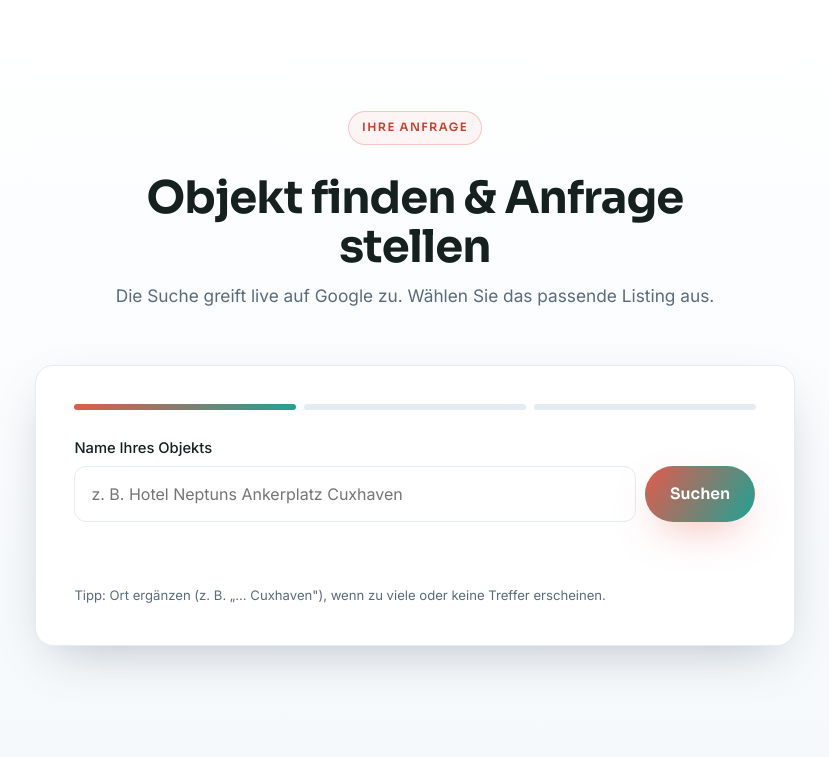
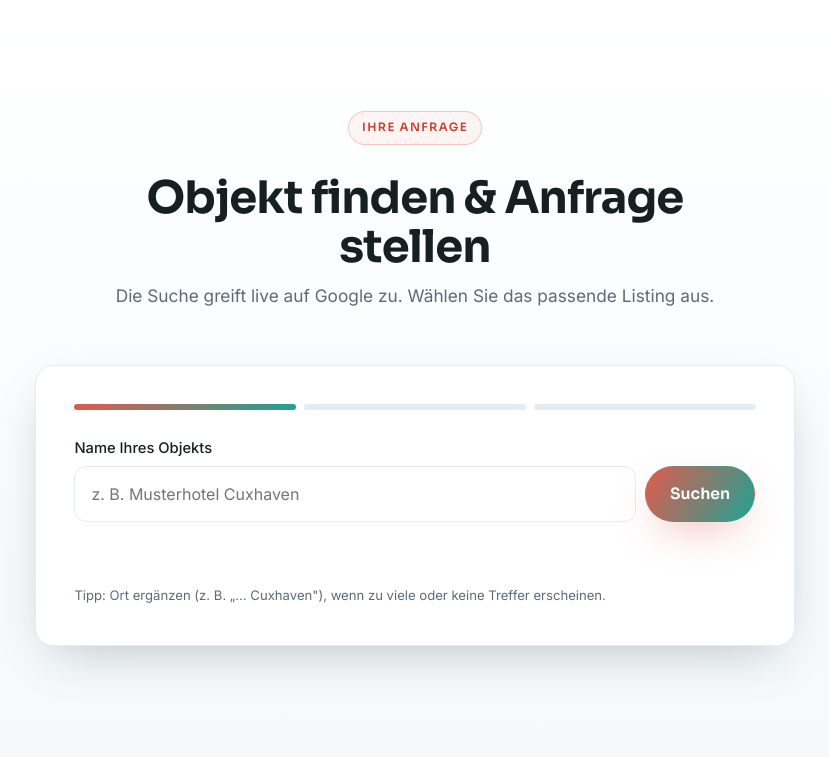
Before and after one commit to Wattnauftritt/wattnauftritt.de, a PHP site: page /bewertungen/ in a window 1280 px wide. Shown: the part 1469-2226 px from the top of the page, without its empty margins (225-1054 px from the left). Run offline with PHP 8.4, Linux system fonts and the light colour scheme.

Commit message:
Neutralen Beispiel-Platzhalter im Suchfeld (kein konkretes Fremdobjekt)

```diff
--- a/bewertungen/index.php
+++ b/bewertungen/index.php
@@ -90,7 +90,7 @@
               <div class="bm-field">
                 <label for="bm-q">Name Ihres Objekts</label>
                 <div class="bm-search-row">
-                  <input type="text" id="bm-q" placeholder="z. B. Hotel Neptuns Ankerplatz Cuxhaven" autocomplete="off" />
+                  <input type="text" id="bm-q" placeholder="z. B. Musterhotel Cuxhaven" autocomplete="off" />
                   <button type="button" class="btn btn--primary" id="bm-search">Suchen</button>
                 </div>
                 <p class="bm-status" id="bm-status" role="status" aria-live="polite"></p>
```
